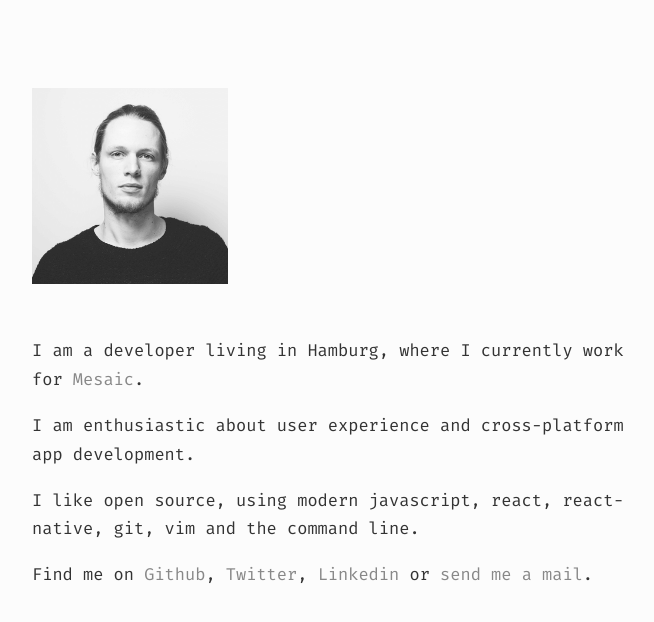
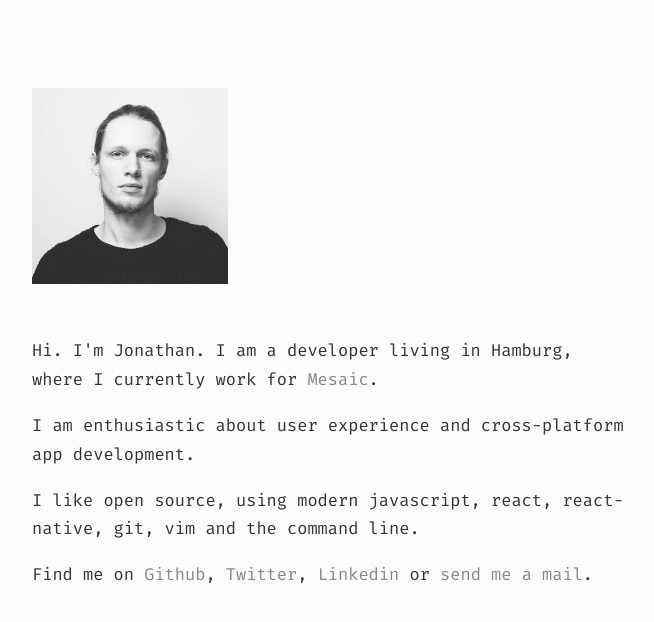
Before and after one commit to jonathanewerner/jonathanewerner.github.io, a plain HTML site: page index.html in a window 1280 px wide. Shown: the whole page, without its empty margins (308-962 px from the left). Drawn offline with Linux system fonts and the light colour scheme.

Commit message:
introduce myself

```diff
--- a/index.html
+++ b/index.html
@@ -51,7 +51,7 @@
 <body>
   <main>
     <img src="jonathan_glasmeyer.png" alt="Jonathan Glasmeyer" />
-    <p>I am a developer living in Hamburg, where I currently work for <a href="https://www.mesaic.co">Mesaic</a>.</p>
+    <p>Hi. I'm Jonathan. I am a developer living in Hamburg, where I currently work for <a href="https://www.mesaic.co">Mesaic</a>.</p>
     <p>I am enthusiastic about user experience and cross-platform app development.</p>
     <p>I like open source, using modern javascript, react, react-native, git, vim and the command line.</p>
     <p>Find me on <a href="https://github.com/jonathanglasmeyer">Github</a>, <a href="https://twitter.com/jglasmeyer">Twitter</a>, <a href="https://www.linkedin.com/in/jonathanewerner">Linkedin</a> or <a href="mailto:glasmeyer@posteo.de">send me a mail</a>.</p>
```
